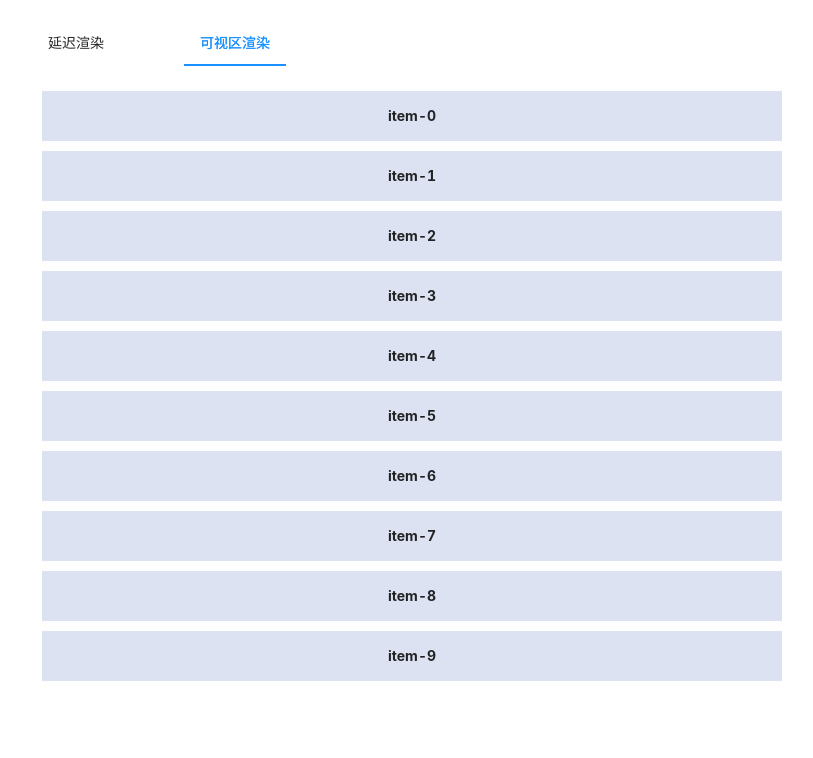
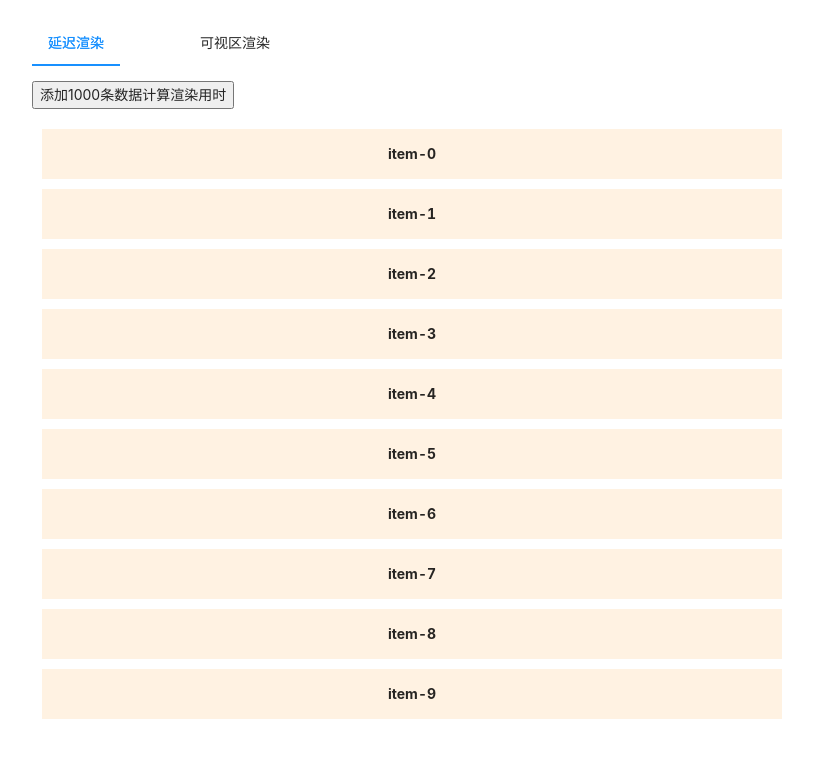
Before and after one commit to JQSC/JQSC.github.io, a React app: page / in a window 1280 px wide. Shown: the top 758 px of the page, without its empty margins (228-1041 px from the left). Built offline with nearby package versions, Linux system fonts and the light colour scheme.

Commit message:
修改列表懒加载demo

```diff
--- a/src/list/LazyRender.js
+++ b/src/list/LazyRender.js
@@ -1,5 +1,4 @@
-import { useEffect, useState } from 'react'
-import { Button } from 'antd'
+import { useState } from 'react'
 
 function getDateNow() {
     return performance.now()
@@ -30,7 +29,7 @@ function LazyRender() {
     const add = () => {
         const startTime = getDateNow();
         console.log('start', startTime)
-        setData( createItem(10000));
+        setData(createItem(10000));
         //legacy模式下setTimeout在浏览器下一帧执行
         setTimeout(() => {
             const endTime = getDateNow();
@@ -38,22 +37,20 @@ function LazyRender() {
         })
     }
 
-    useEffect(() => {
+    const onScroll = (e) => {
+        const continer = e.target;
+        const maxScrollTop = continer.scrollHeight - continer.offsetHeight;
+        const currentScrollTop = continer.scrollTop;
 
-        window.onscroll = function () {
-            const maxScrollTop = Math.max(document.body.scrollHeight, document.documentElement.scrollHeight) - window.innerHeight;
-            const currentScrollTop = Math.max(document.documentElement.scrollTop, document.body.scrollTop);
-            if (maxScrollTop - currentScrollTop < 20) {
-                setData([...data, ...createItem(20)])
-            }
+        if (maxScrollTop - currentScrollTop < 20) {
+            setData([...data, ...createItem(20)])
         }
-
-    }, [data])
+    }
 
     return (
         <div>
             <button onClick={add}>添加1000条数据计算渲染用时</button>
-            <div className={'async-list'}>
+            <div className={'async-list'} onScroll={onScroll}>
                 {
                     data.map((item, i) => {
                         return <div className={'async-list-item'} style={{ backgroundColor: item.bg }} key={i}>item-{i}</div>
--- a/src/list/ViewRender.js
+++ b/src/list/ViewRender.js
@@ -47,8 +47,6 @@ function View() {
 
     useEffect(
         () => {
-            console.log(222222222);
-
             const { start, end } = position
             setCurrentData(data.slice(start, end + 1))
         },
--- a/src/list/index.js
+++ b/src/list/index.js
@@ -8,7 +8,7 @@ function List() {
 
     return (
         <div className={'list'}>
-            <Tabs defaultActiveKey="2" >
+            <Tabs defaultActiveKey="1" >
                 <TabPane tab="延迟渲染" key="1">
                     <LazyRender />
                 </TabPane>
--- a/src/list/index.styl
+++ b/src/list/index.styl
@@ -3,7 +3,10 @@
     padding: 20px
     margin: 0 auto
     .async-list
-        padding: 0
+        position relative
+        height: 600px
+        overflow-y: auto
+        margin-top: 10px;
         .async-list-item
             margin: 10px
             height: 50px
```
